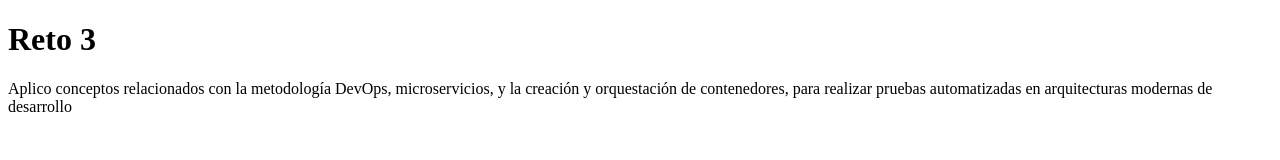
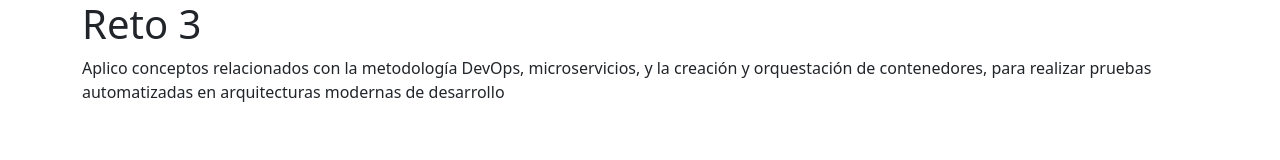
Before and after one commit to Ernech/reto-3-devops-ms-contenedores, a website: page public/index.html in a window 1280 px wide. Drawn offline with nearby package versions, Linux system fonts and the light colour scheme.

Commit message:
installing bootstrapt

```diff
--- a/public/index.html
+++ b/public/index.html
@@ -3,12 +3,14 @@
 <head>
     <meta charset="UTF-8">
     <meta name="viewport" content="width=device-width, initial-scale=1.0">
+    <link href="https://cdn.jsdelivr.net/npm/bootstrap@5.3.3/dist/css/bootstrap.min.css" rel="stylesheet" integrity="sha384-QWTKZyjpPEjISv5WaRU9OFeRpok6YctnYmDr5pNlyT2bRjXh0JMhjY6hW+ALEwIH" crossorigin="anonymous">
     <title>Reto 3</title>
 </head>
-<body>
+<body class="container">
     <h1>Reto 3</h1>
     <p>Aplico conceptos relacionados con la metodología DevOps,
         microservicios, y la creación y orquestación de contenedores, para
         realizar pruebas automatizadas en arquitecturas modernas de desarrollo</p>
+    <script src="https://cdn.jsdelivr.net/npm/bootstrap@5.3.3/dist/js/bootstrap.bundle.min.js" integrity="sha384-YvpcrYf0tY3lHB60NNkmXc5s9fDVZLESaAA55NDzOxhy9GkcIdslK1eN7N6jIeHz" crossorigin="anonymous"></script>
 </body>
 </html>
```
